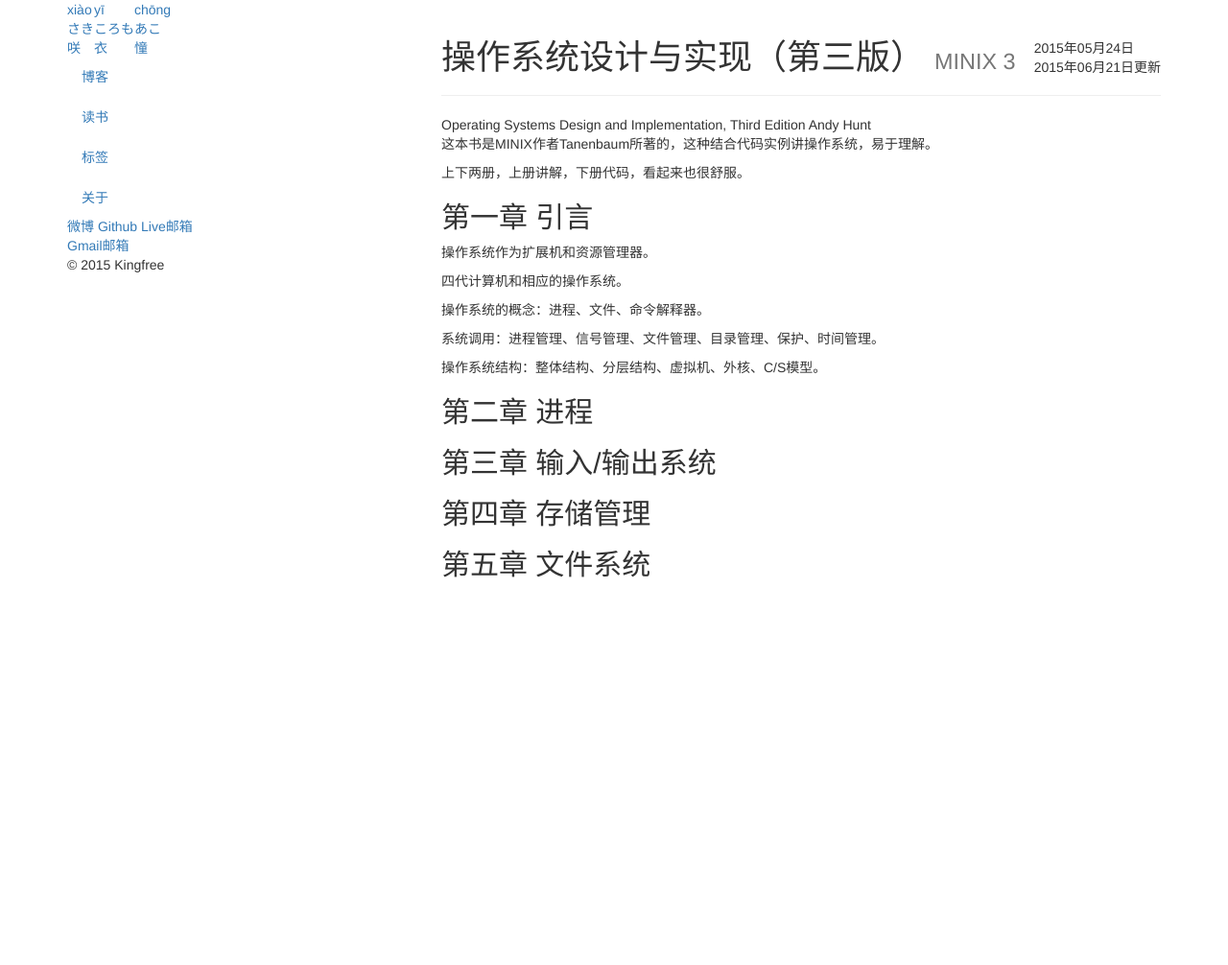
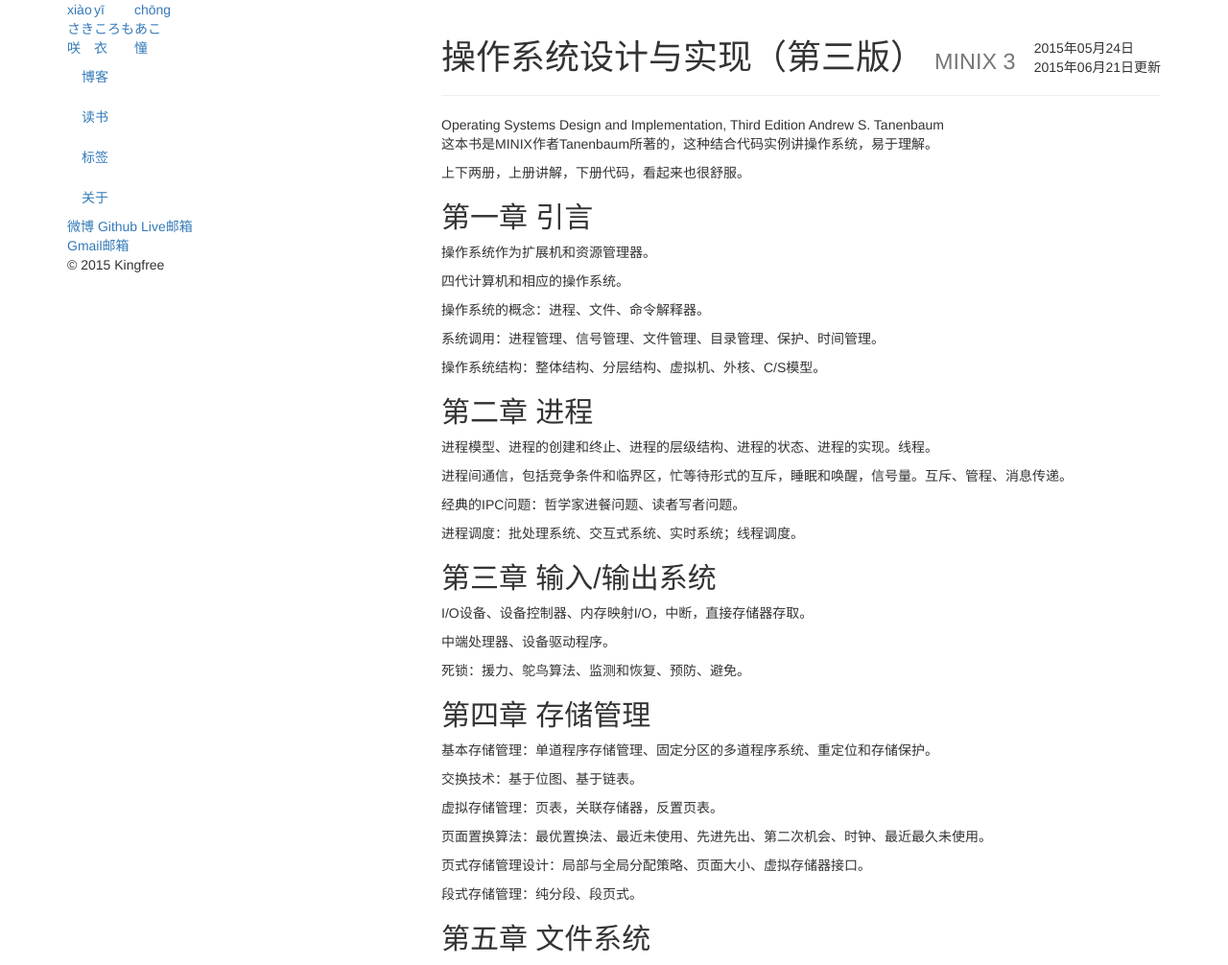
Before and after one commit to kingfree/kingfree.github.io, a Jekyll site: the page built from books/2015-05-24-minix-3.md, in a window 1280 px wide. Shown: the whole page at 96% size. Built offline with Jekyll 4.4.1, drawn with Linux system fonts in a browser that asks for light colours; nearby versions of some CDN libraries; library files that are not in the unit come from our copies; comment, search, counter and statistics services are not loaded; before the commit the page ends 900 px from its top, so only the background shows below that.

Commit message:
MINIX 3 前四章大致内容

```diff
--- a/books/2015-05-24-minix-3.md
+++ b/books/2015-05-24-minix-3.md
@@ -5,7 +5,7 @@ title: 操作系统设计与实现（第三版）
 tagline: MINIX 3
 etitle: "Operating Systems Design and Implementation, Third Edition"
 permalink: /books/minix-3/
-author: Andy Hunt
+author: Andrew S. Tanenbaum
 date: 2015-5-24
 update: 2015-6-21
 ---
@@ -28,8 +28,34 @@ update: 2015-6-21
 
 ## 第二章 进程
 
+进程模型、进程的创建和终止、进程的层级结构、进程的状态、进程的实现。线程。
+
+进程间通信，包括竞争条件和临界区，忙等待形式的互斥，睡眠和唤醒，信号量。互斥、管程、消息传递。
+
+经典的IPC问题：哲学家进餐问题、读者写者问题。
+
+进程调度：批处理系统、交互式系统、实时系统；线程调度。
+
 ## 第三章 输入/输出系统
+
+I/O设备、设备控制器、内存映射I/O，中断，直接存储器存取。
+
+中端处理器、设备驱动程序。
+
+死锁：援力、鸵鸟算法、监测和恢复、预防、避免。
 
 ## 第四章 存储管理
 
+基本存储管理：单道程序存储管理、固定分区的多道程序系统、重定位和存储保护。
+
+交换技术：基于位图、基于链表。
+
+虚拟存储管理：页表，关联存储器，反置页表。
+
+页面置换算法：最优置换法、最近未使用、先进先出、第二次机会、时钟、最近最久未使用。
+
+页式存储管理设计：局部与全局分配策略、页面大小、虚拟存储器接口。
+
+段式存储管理：纯分段、段页式。
+
 ## 第五章 文件系统
```
